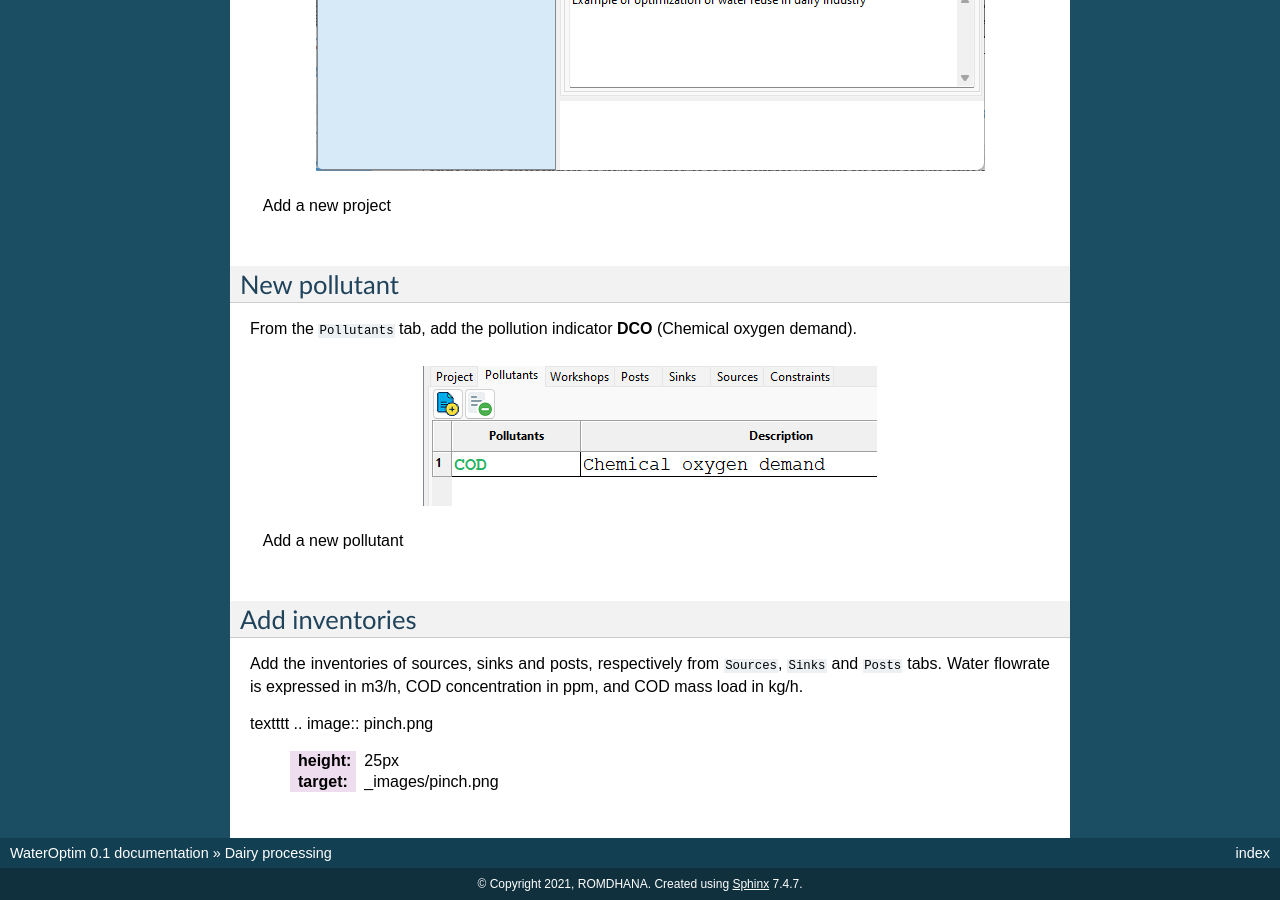
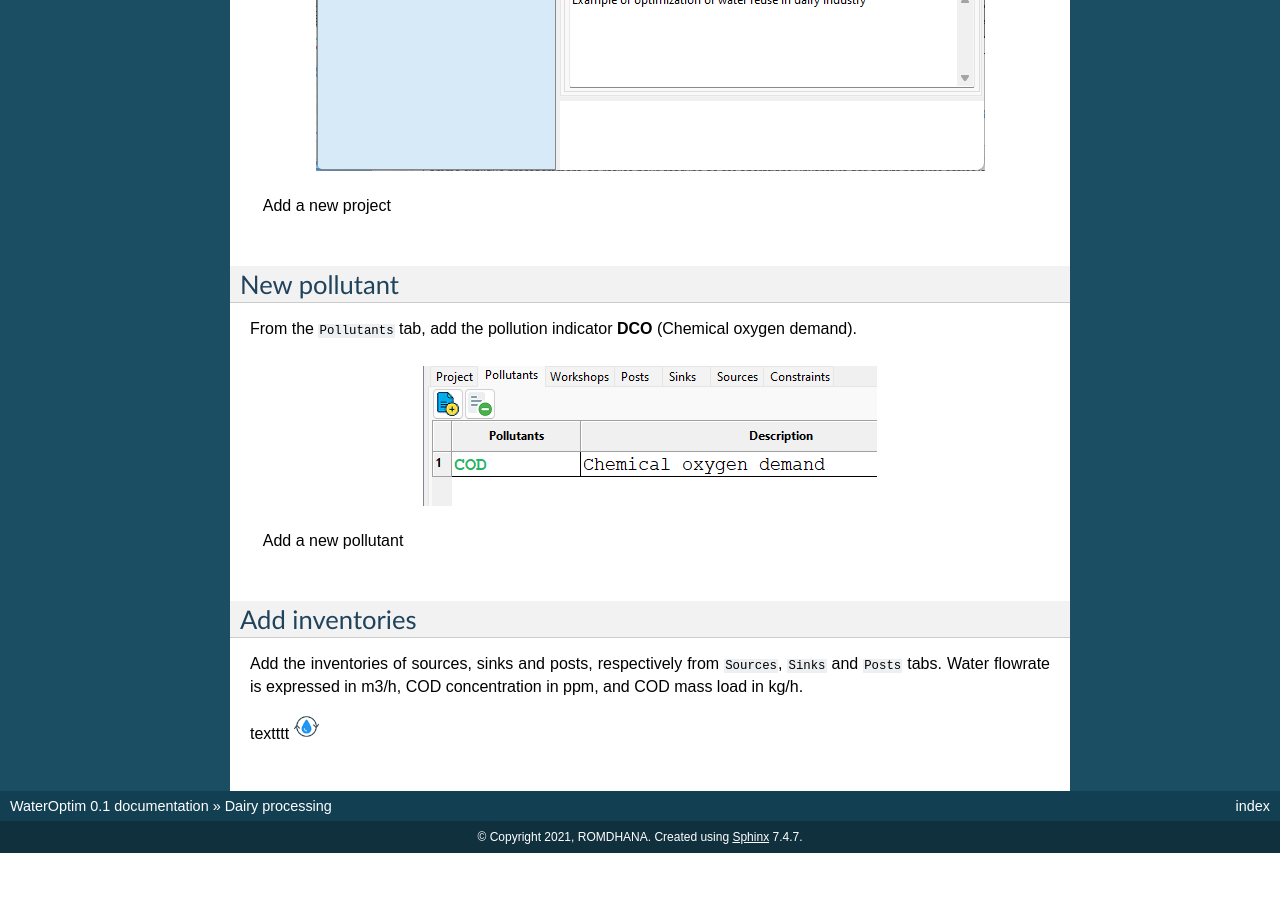
Before and after one commit to ROMDHANA/WaterOptim, a Sphinx documentation site: the page built from docs/source/milkinterface.rst, in a window 1280 px wide and 900 px high, scrolled down 1967 px. Built offline with Sphinx 7.4.7, drawn with Linux system fonts in a browser that asks for light colours; after the commit the page ends 2820 px from its top, so only the background shows below that.

Commit message:
Update milkinterface.rst

```diff
--- a/docs/source/milkinterface.rst
+++ b/docs/source/milkinterface.rst
@@ -58,7 +58,8 @@ Add inventories
 *******************
 Add the inventories of sources, sinks and posts, respectively from  ``Sources``, ``Sinks`` and ``Posts`` tabs. Water flowrate is expressed in m3/h, COD concentration in ppm, and COD mass load in kg/h.
 
-textttt
-.. image:: pinch.png
+textttt |biohazard|
+
+.. |biohazard| image:: pinch.png
    :height: 25px
    :target: _images/pinch.png
```
